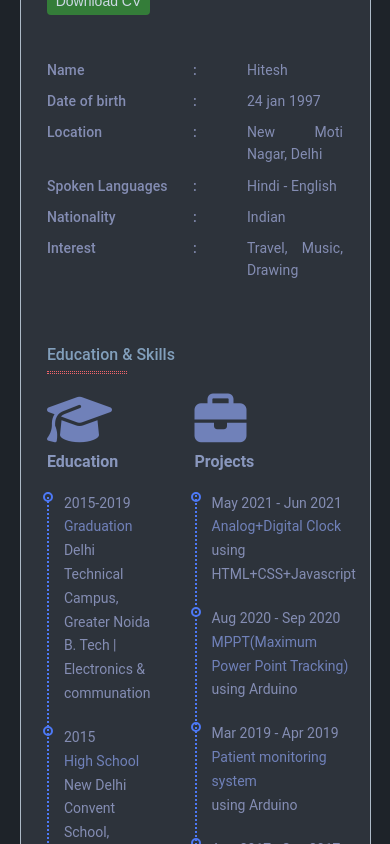
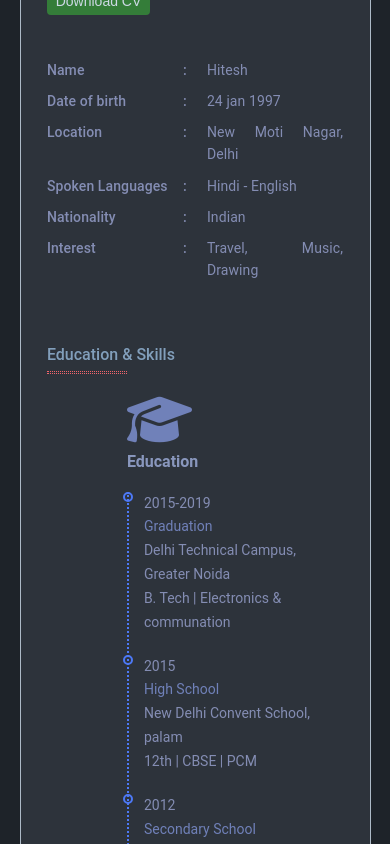
Before and after one commit to hitesh713/Modern-resume, a plain HTML site: page index.html in a window 390 px wide. Shown: the part 720-1564 px from the top of the page. Drawn offline with nearby package versions, Linux system fonts and the light colour scheme; animation ran at ten frames a second.

Commit message:
Update style.css

```diff
--- a/css/style.css
+++ b/css/style.css
@@ -1061,6 +1061,21 @@ section.project-section .project-item-details{
     section.about .content .left {
         margin-bottom: 5rem;
     }
+    section.skills .content{
+        display: grid;
+        grid-template-columns: 1fr;
+    }
+    section.skills .content .left{
+        display: grid;
+        grid-template-columns: 1fr;
+        padding-left: 80px;
+    }
+    section.about .content .right p span:nth-child(1){
+        width: 140px;
+    }
+    section.about .content .right p span:nth-child(2){
+        padding-left: 160px;
+    }
 }
 /* for phones  */
 @media (max-width: 768px)  {
@@ -1091,6 +1106,7 @@ section.project-section .project-item-details{
     section.skills .content .left{
         display: grid;
         grid-template-columns: 1fr;
+        justify-items: center;
     }
     section.about .content .right p span:nth-child(1){
         width: 100px;
```
